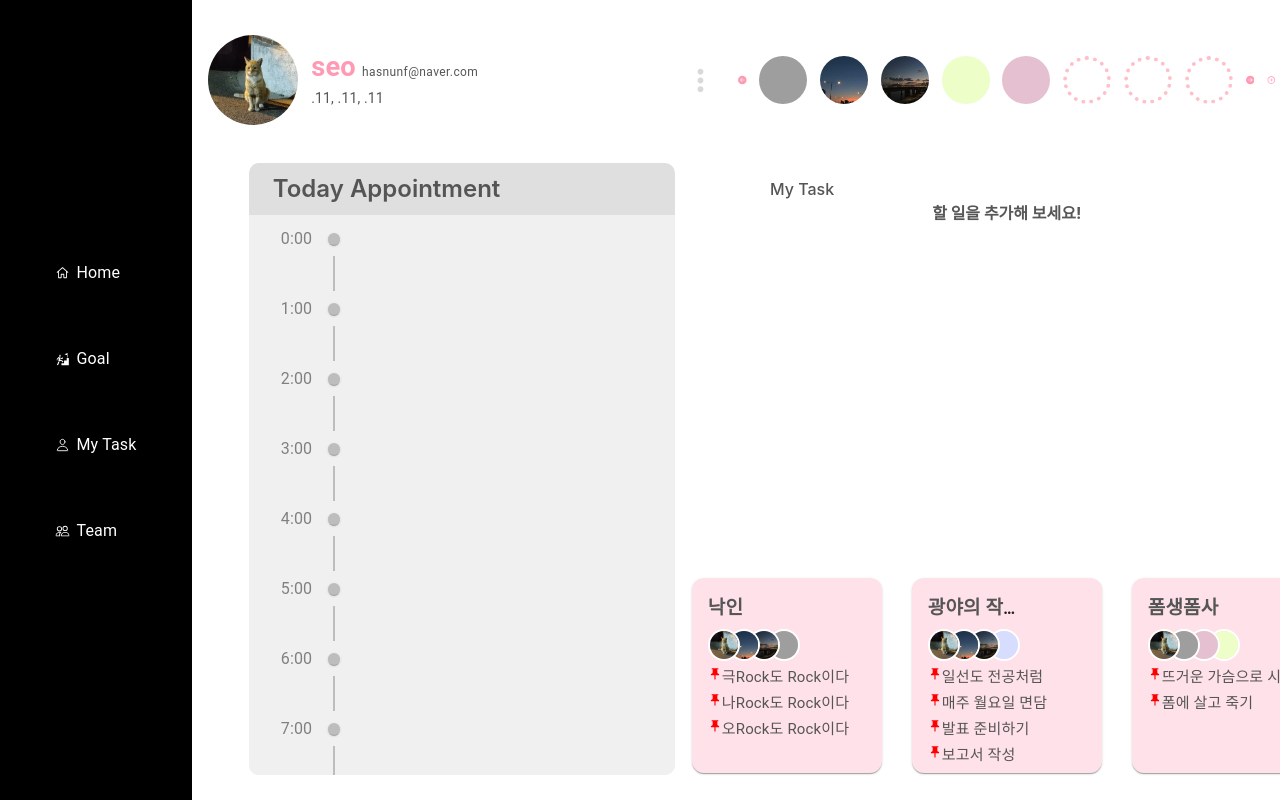
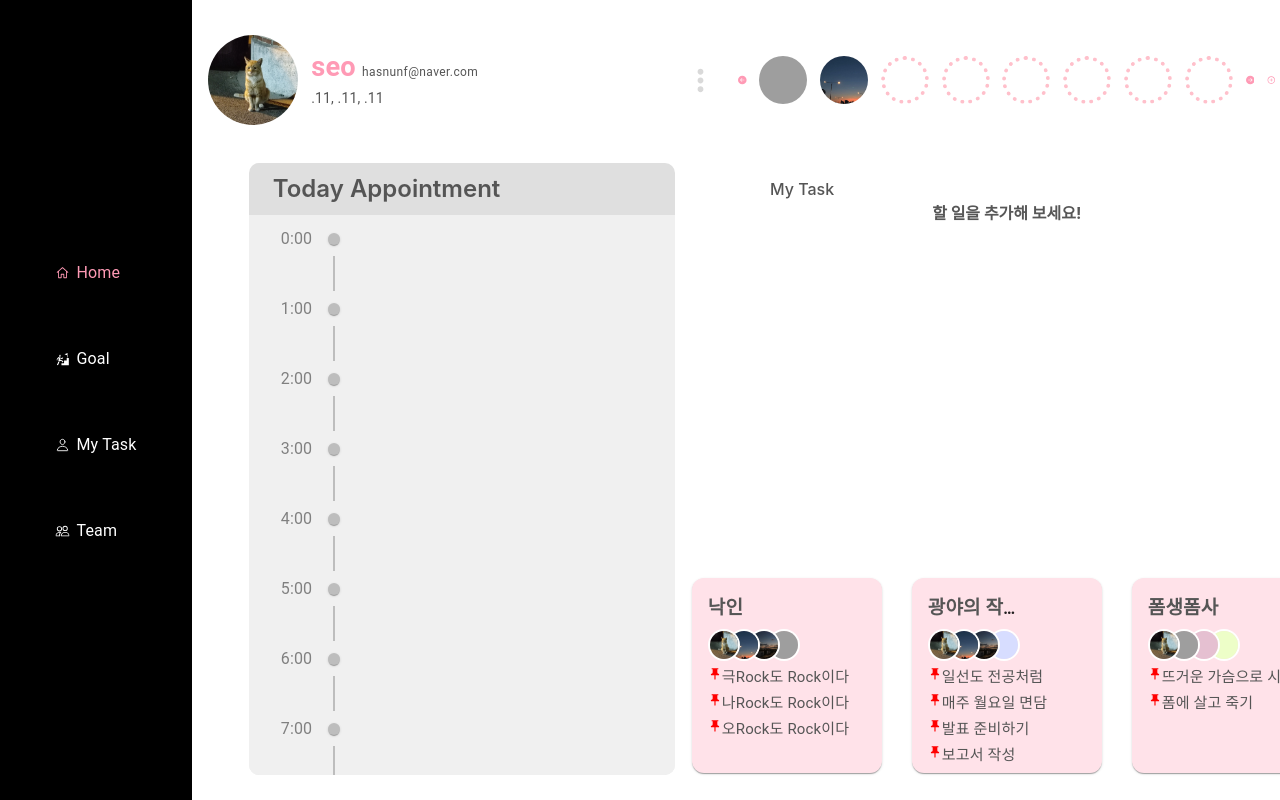
Before and after one commit to wannaseoji/ttodo, a React (Create React App) app: page / in a window 1280 px wide. Built offline with nearby package versions, Linux system fonts and the light colour scheme; grey boxes are pictures that could not be loaded.

Commit message:
메뉴 클릭 시 색 변환

```diff
--- a/src/App.js
+++ b/src/App.js
@@ -24,7 +24,6 @@ function App() {
   const [tasks, setTasks] = useState(taskData);
   const [BUCKETLIST, setBUCKETLIST] = useState(BUCKETLISTD);
   const [categories, setCategories] = useState(categoryData);
-
   // const myFollowers = member.map((v) => v.name === "seo")[0].followMembers
   // console.log(myFollowers)
 
--- a/src/assets/Member.json
+++ b/src/assets/Member.json
@@ -41,7 +41,7 @@
         "image": "seo.jpg",
         "intro": ".11, .11, .11",
         "email": "hasnunf@naver.com",
-        "followMembers": ["park","kim","cho","shin","choi"],
+        "followMembers": ["park","kim"],
         "me": "true"
     },
     {
--- a/src/components/Menu.js
+++ b/src/components/Menu.js
@@ -11,35 +11,35 @@ import { BsPeople } from 'react-icons/bs' //GiStairsGoal, IoPersonOutline,BsPeop
 import Button from '@material-ui/core/Button';
 import '../styles/linkButton.css';
 
-const Menu = () => {
+const Menu = ({pageNum}) => {
     return (
         <nav className="seo_nav">
             <Box sx={{ width: '100%', maxWidth: 400, bgcolor: 'background.black', position: 'relative', top: '50%', left: '50%', transform: 'translate(-50%, -50%)' }}>
                 <List component="nav">
                     <nav>
                         <StyledListItem >
-                            <Button className="linkButton" component={Link} to="/">
-                                <VscHome /><ListItemText className="menuName"> Home</ListItemText>
+                            <Button className={(pageNum==0)?"selectedLinkButton":"linkButton"} component={Link} to="/" sx={{color:"pink !important"}}>
+                                <VscHome /><ListItemText className="menuName" > Home</ListItemText>
                             </Button>
                         </StyledListItem>
                     </nav>
                     <nav >
                         <StyledListItem>
-                            <Button className="linkButton" component={Link} to="/Goal">
+                            <Button className={(pageNum==1)?"selectedLinkButton":"linkButton"} component={Link} to="/Goal">
                                 <GiStairsGoal /><ListItemText className="menuName"> Goal</ListItemText>
                             </Button>
                         </StyledListItem>
                     </nav>
                     <nav>
                         <StyledListItem>
-                            <Button className="linkButton" component={Link} to="/MyTask">
+                            <Button className={(pageNum==2)?"selectedLinkButton":"linkButton"} component={Link} to="/MyTask">
                                 <IoPersonOutline /><ListItemText className="menuName"> My Task</ListItemText>
                             </Button>
                         </StyledListItem>
                     </nav>
                     <nav>
                         <StyledListItem>
-                            <Button className="linkButton" component={Link} to="/TeamLink">
+                            <Button className={(pageNum==3)?"selectedLinkButton":"linkButton"} component={Link} to="/TeamLink">
                                 <BsPeople /><ListItemText className="menuName"> Team</ListItemText>
                             </Button>
                         </StyledListItem>
--- a/src/pages/Goal.js
+++ b/src/pages/Goal.js
@@ -186,7 +186,7 @@ const Goal = ({ tasks, BUCKETLIST, setBUCKETLIST = f => f, teamTask, teams, memb
     return (
         <div id="app" className="parent" >
             <div className="box menu" >
-                <Menu />
+                <Menu pageNum={1}/>
             </div >
             <div className="box profile">
                 <Profile
--- a/src/pages/Home.js
+++ b/src/pages/Home.js
@@ -183,7 +183,7 @@ const Home = ({ tasks, teamTask, teams, setTeamTask = f => f, setTasks = f => f,
     return (
         <div id="app" className="parent" >
             <div className="box menu" >
-                <Menu />
+                <Menu pageNum={0}/>
             </div >
             <div className="box profile">
                 <Profile
--- a/src/pages/MyTask.js
+++ b/src/pages/MyTask.js
@@ -241,7 +241,7 @@ const MyTask = ({ tasks, teamTask, teams, setTeamTask = f => f, setTasks = f =>
     return (
         <div id="app" className="parent" >
             <div className="box menu" >
-                <Menu />
+                <Menu pageNum={2}/>
             </div >
             <div className="box profile">
                 <Profile
--- a/src/pages/TeamLink.js
+++ b/src/pages/TeamLink.js
@@ -435,7 +435,7 @@ const TeamLink = ({tasks, teamTask, teams, member, setTeamTask=f=>f, setTasks=f=
     return (
         <div id="app" className="parent" >
             <div className="box menu" >
-                <Menu />
+                <Menu pageNum={3}/>
             </div>
             <div className="box profile">
                 <TeamProfile
--- a/src/styles/linkButton.css
+++ b/src/styles/linkButton.css
@@ -7,7 +7,16 @@
     width: 100%;
 }
 
-.linkButton .menuName{
+.selectedLinkButton{
+    color:#FF9AB5 !important;
+    text-decoration: none;
+    display: flex;
+    align-items: center;
+    height:5em;
+    width: 100%;
+}
+
+.menuName{
     padding-left: 0.5em;
     text-transform: none
 }
```
